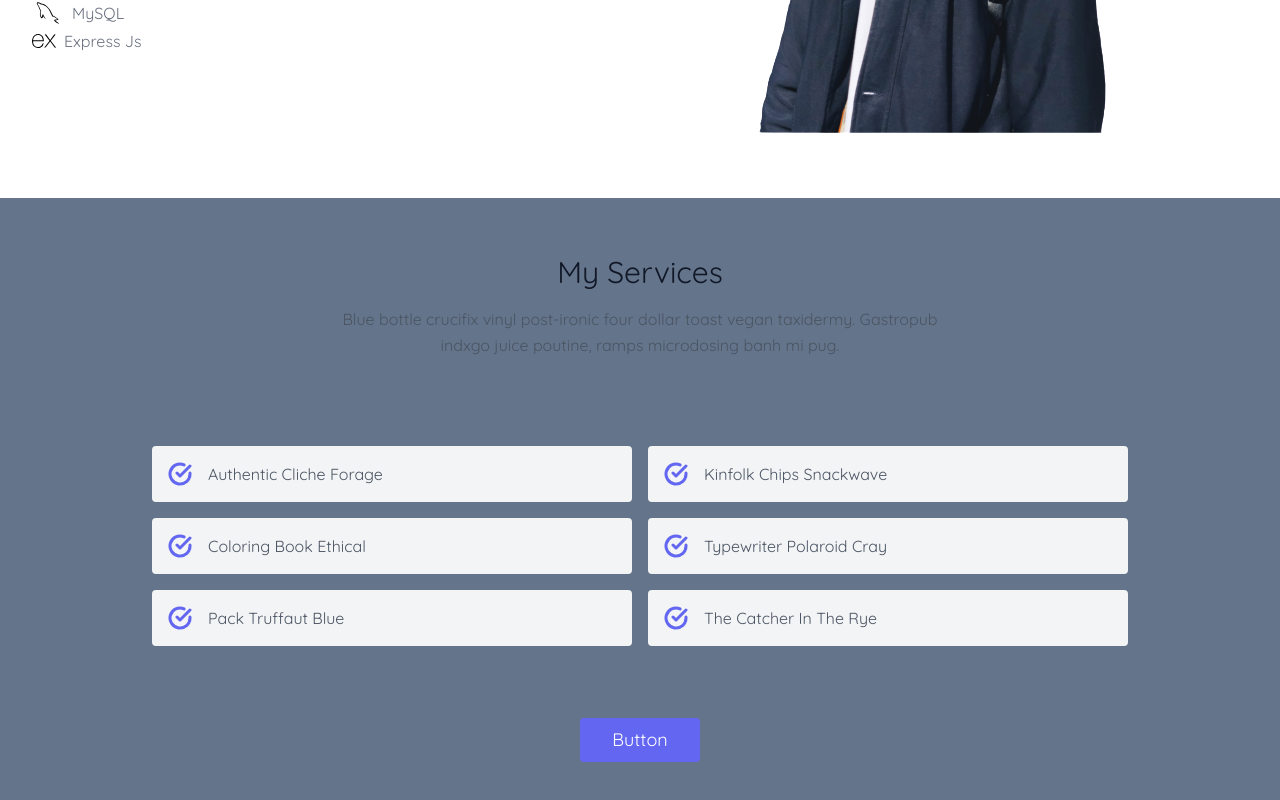
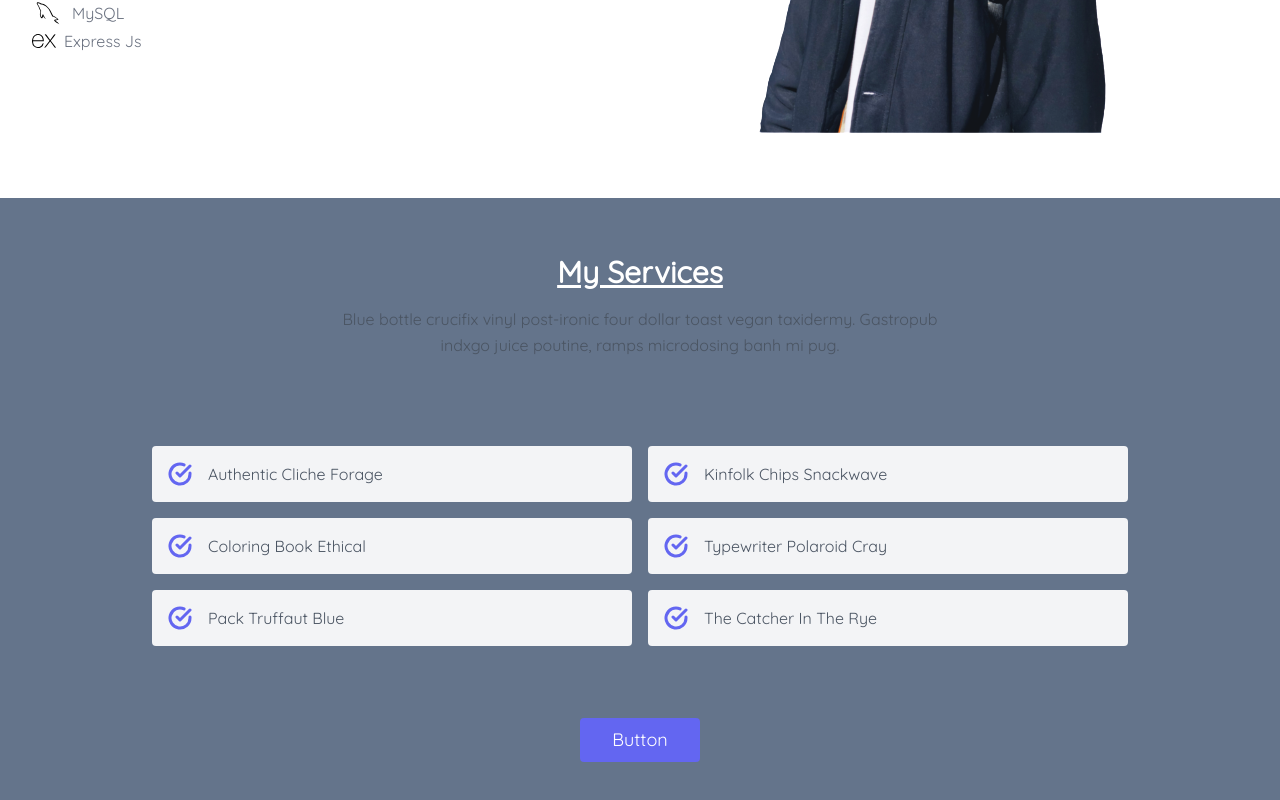
Before and after one commit to DC-21/MyPortfolio, a React (Vite) app: page / in a window 1280 px wide. Shown: the part 1094-1894 px from the top of the page. Built offline with nearby package versions, Linux system fonts and the light colour scheme; no server answers.

Commit message:
first commit

```diff
--- a/src/components/Services.jsx
+++ b/src/components/Services.jsx
@@ -5,7 +5,7 @@ const Services = () => {
         <section class="text-gray-600 body-font bg-slate-500">
             <div class="container px-5 py-14 mx-auto">
                 <div class="text-center mb-20">
-                    <h1 class="sm:text-3xl text-2xl font-medium text-center title-font text-gray-900 mb-4">My Services</h1>
+                    <h1 class="sm:text-3xl text-2xl font-bold text-center text-white mb-4 underline">My Services</h1>
                     <p class="text-base leading-relaxed xl:w-2/4 lg:w-3/4 mx-auto">Blue bottle crucifix vinyl post-ironic four dollar toast vegan taxidermy. Gastropub indxgo juice poutine, ramps microdosing banh mi pug.</p>
                 </div>
                 <div class="flex flex-wrap lg:w-4/5 sm:mx-auto sm:mb-2 -mx-2">
```
